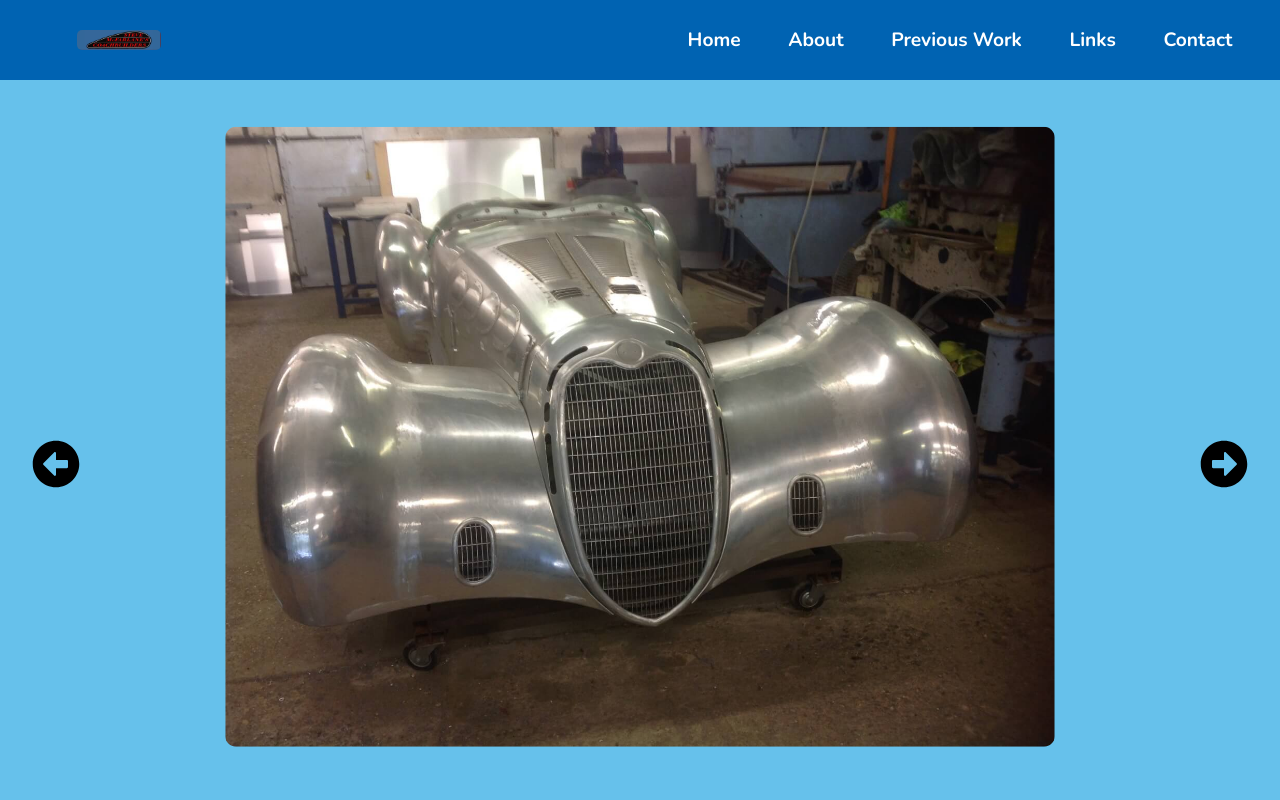
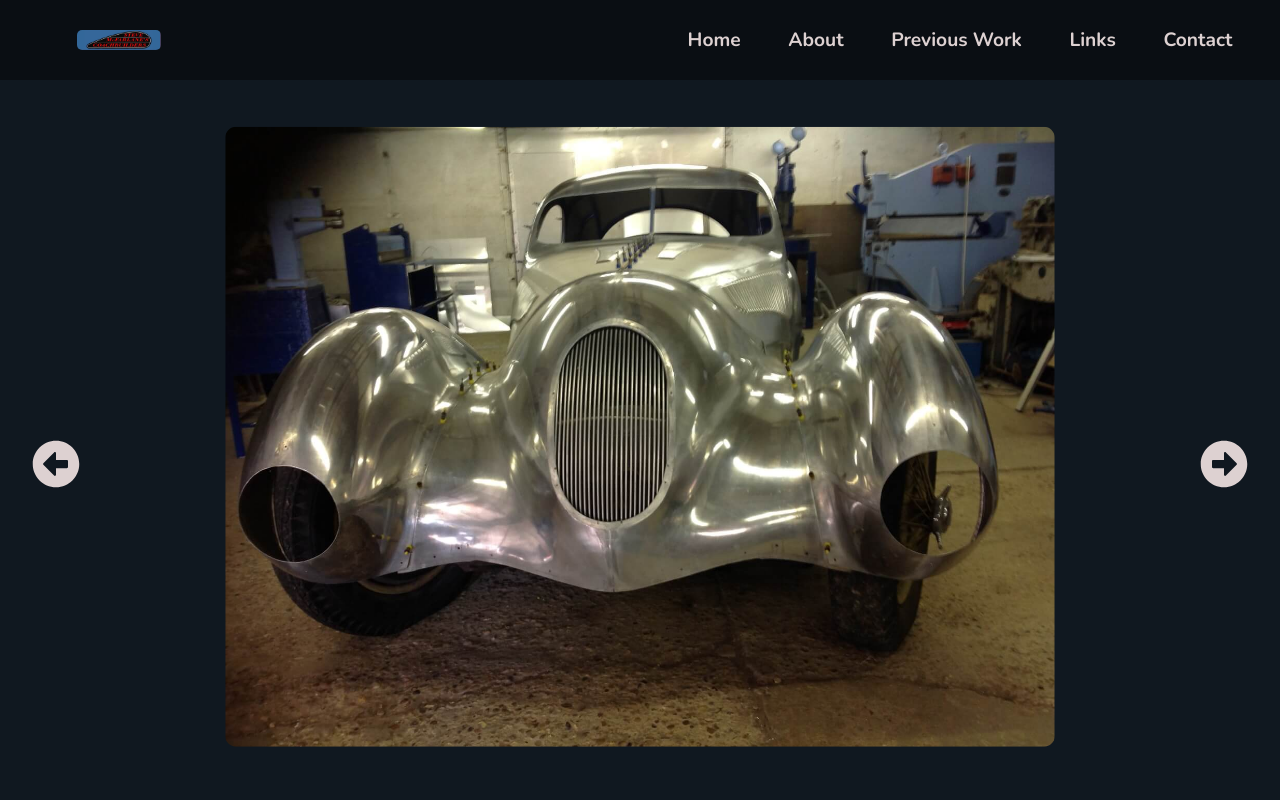
Before and after one commit to Stewie154/mcfarlanes-coach-builders, a React (Create React App) app in the folder mcfarlanes-coach-builders/: page / in a window 1280 px wide. Shown: the top 800 px of the page. Built offline with nearby package versions, Linux system fonts and the light colour scheme.

Commit message:
Colour Scheme
Here I've changed the colour scheme to something more subtle. I think it compliments the classic car images better than something too bright.

```diff
--- a/mcfarlanes-coach-builders/src/Components/Contact/Styles/_Contact.scss
+++ b/mcfarlanes-coach-builders/src/Components/Contact/Styles/_Contact.scss
@@ -124,13 +124,13 @@
                 height: 50px;
                 margin: 1vh 2vw;
                 cursor: pointer;
-                background-color: rgb(34, 32, 32);
-                color: #fff;
+                background-color: #fff;
+                color:  rgb(34, 32, 32);
                 font-size: 1.3rem;
                 transition: 0.2s ease-in-out;
                 &:hover {
                     width: 170px;
-                    background-color: #fff;
+                    background-color: $btnHover;
                     color:  rgb(34, 32, 32);
                     a{
                         color:  rgb(34, 32, 32)
@@ -138,7 +138,7 @@
                 }
                 a {
                     text-decoration: none;
-                    color: #fff;
+                    color: rgb(34, 32, 32);
                 }
             }
         }
--- a/mcfarlanes-coach-builders/src/Components/Navbar/Styles/_Navbar.scss
+++ b/mcfarlanes-coach-builders/src/Components/Navbar/Styles/_Navbar.scss
@@ -70,9 +70,12 @@
             height: 100vh;
             width: 50vw;
         }
+        @include mobile {
+            width: 100vw;
+        }
 
         .nav-link {
-            color: #fff;
+            color: $paragraph;
             font-size: 1.2rem;
             font-weight: bold;
             cursor: pointer;
--- a/mcfarlanes-coach-builders/src/Components/PicSlider/Styles/_PicSlider.scss
+++ b/mcfarlanes-coach-builders/src/Components/PicSlider/Styles/_PicSlider.scss
@@ -16,7 +16,7 @@
         top: 50%;
         right: 32px;
         font-size: 3rem;
-        color: #000;
+        color: $paragraph;
         cursor: pointer;
         user-select: none;
         z-index: 0;
@@ -39,7 +39,7 @@
         top: 50%;
         left: 32px;
         font-size: 3rem;
-        color: #000;
+        color: $paragraph;
         cursor: pointer;
         user-select: none;
         z-index: 0;
--- a/mcfarlanes-coach-builders/src/Components/PicSlider/data.js
+++ b/mcfarlanes-coach-builders/src/Components/PicSlider/data.js
@@ -1,5 +1,5 @@
-import car1 from '../../Images/Hero-Photos/Car-1.jpg';
-import car2 from '../../Images/Hero-Photos/Car-2.jpg';
+import car1 from '../../Images/Hero-Photos/Car-2.jpg';
+import car2 from '../../Images/Hero-Photos/Car-1.jpg';
 import car3 from '../../Images/Hero-Photos/Car-3.jpg';
 
 
--- a/mcfarlanes-coach-builders/src/Global Styles/_Colours.scss
+++ b/mcfarlanes-coach-builders/src/Global Styles/_Colours.scss
@@ -1,9 +1,9 @@
-$NavbarPrimary : #0063B2FF;
+$NavbarPrimary : rgb(10, 14, 19);
 
-$backgroundPrimary : rgb(102, 193, 235);
-$backgroundSecondary : rgb(51, 168, 223);
+$backgroundPrimary : #101820FF;
+$backgroundSecondary : rgb(26, 34, 42);
 
-$headerColor: rgb(24, 23, 23);
-$paragraph: rgb(51, 49, 49);
+$headerColor: #F2AA4CFF;
+$paragraph:  rgb(221, 209, 209);
 
-$btnHover : rgb(231, 151, 2);
+$btnHover : #F2AA4CFF;
```
Also changed, not shown: 1 other file (tests, documents, lock files or other folders).
